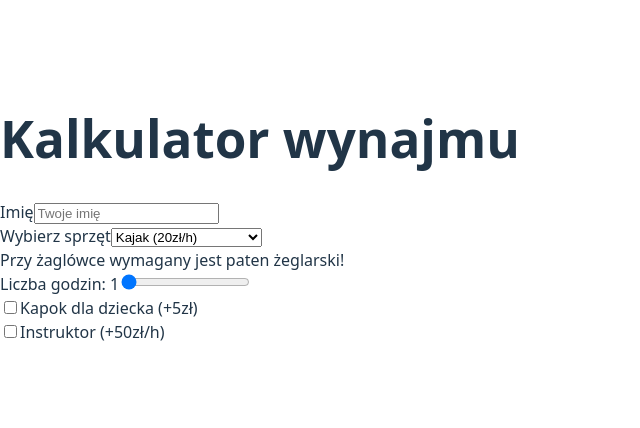
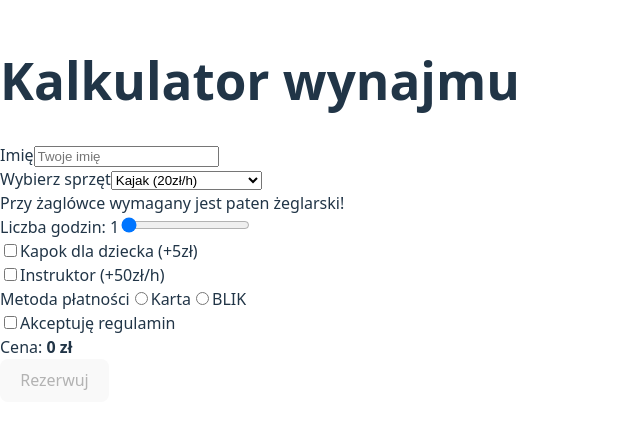
Before and after one commit to bezGrandy/web-mazurska-przystan-Ferenc-Stokowski, a React (Vite) app: page / in a window 1280 px wide. Shown: the part 190-618 px from the top of the page, without its empty margins (0-640 px from the left). Built offline with nearby package versions, Linux system fonts and the light colour scheme.

Commit message:
add payment type radio input and terms of service checkbox and price box

```diff
--- a/src/components/ReservationCalculator.tsx
+++ b/src/components/ReservationCalculator.tsx
@@ -62,6 +62,39 @@ const ReservationCalculator: React.FC = () => {
                 </label>
             </div>
 
+            {/* Platnosc */}
+
+            <div className="form-element">
+                <label>Metoda płatności</label>
+
+                <label>
+                    <input type="radio" name="payment" />
+                    Karta
+                </label>
+
+                <label>
+                    <input type="radio" name="payment" />
+                    BLIK
+                </label>
+            </div>
+
+            {/* Regulamin */}
+            <div className="form-element">
+                <label>
+                    <input type="checkbox" />
+                    Akceptuję regulamin
+                </label>
+            </div>
+
+            {/* Cena */}
+
+            <div className="price-box">
+                Cena: <strong>0 zł</strong>
+            </div>
+
+            <button className="submit-button" disabled>
+                Rezerwuj
+            </button>
 
         </form>
     </div>
```
